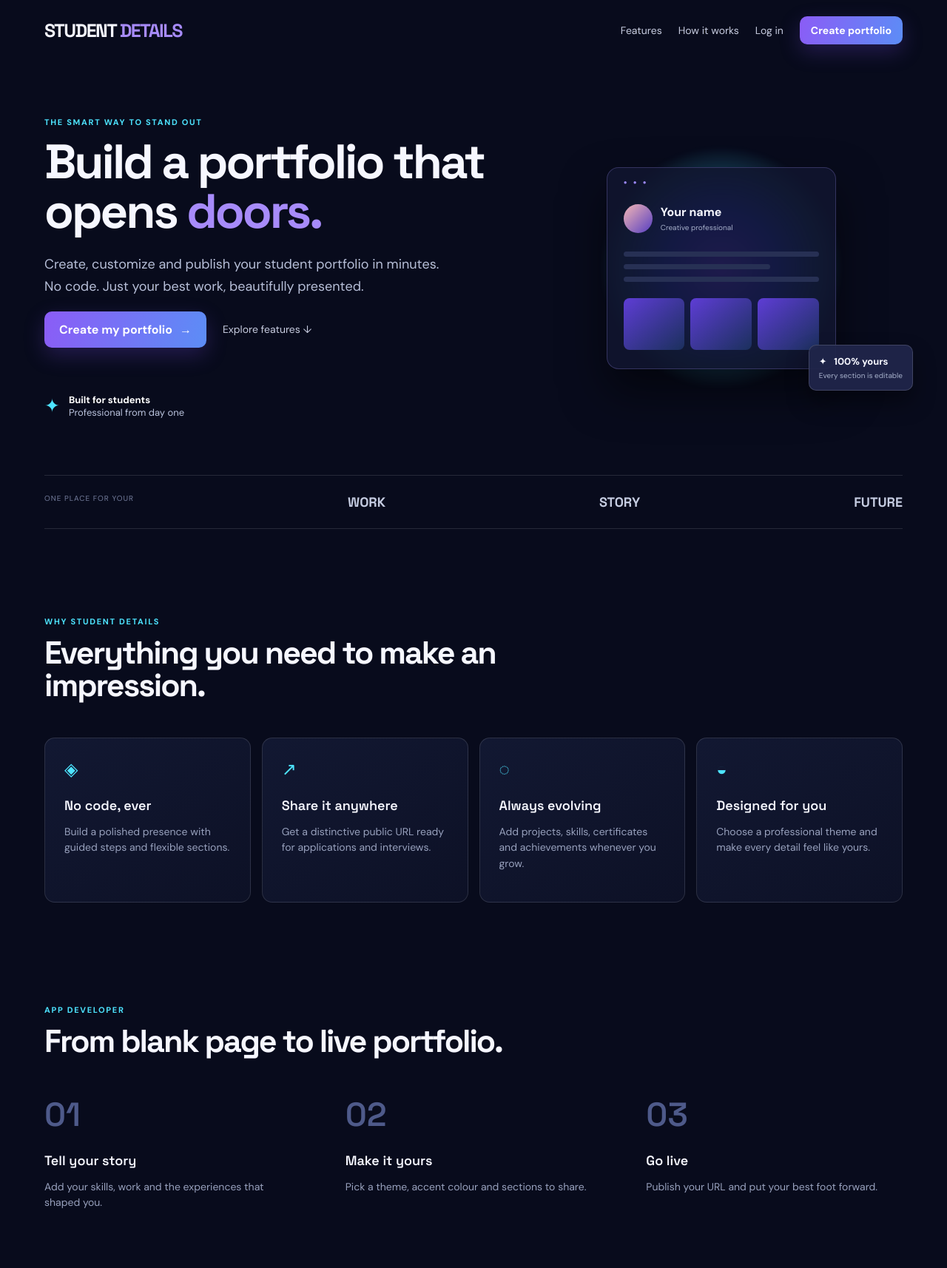
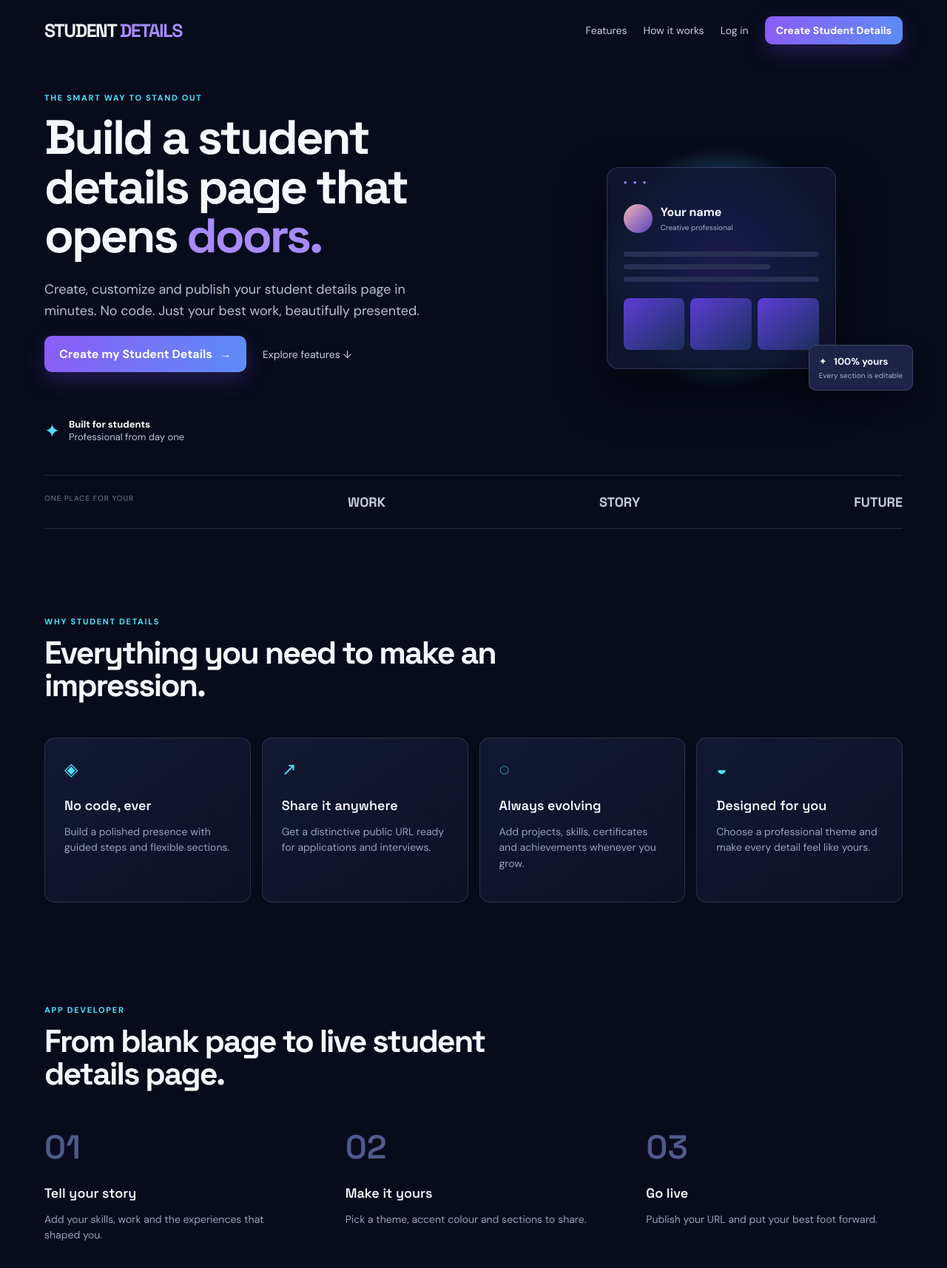
Before and after one commit to naidupradeep73-bot/student-portfolio, a Flask app: page / in a window 1280 px wide. Shown: the top 1714 px of the page at 74% size. Run offline with Flask 3, Linux system fonts and the light colour scheme.

Commit message:
Update website name

```diff
--- a/app.py
+++ b/app.py
@@ -73,7 +73,7 @@ def admin_required(fn):
 
 def clean_slug(value):
     value = re.sub(r"[^a-z0-9]+", "-", (value or "").lower()).strip("-")
-    return value[:55] or "portfolio"
+    return value[:55] or "student-details"
 
 def unique_slug(seed, exclude=None):
     base = clean_slug(seed)
@@ -83,11 +83,11 @@ def unique_slug(seed, exclude=None):
     return slug
 
 def empty_portfolio(user):
-    return {"owner_id": user["_id"], "slug": unique_slug(user["full_name"]), "name": f"{user['full_name']}'s Portfolio", "personal": {"full_name": user["full_name"], "email": user["email"], "phone": user.get("phone", ""), "headline": "", "location": "", "intro": "", "photo": user.get("profile_photo", ""), "website": ""}, "about": {"about_me": "", "objective": "", "summary": "", "interests": "", "goals": ""}, "education": [], "skills": [], "projects": [], "certifications": [], "achievements": [], "experience": [], "social_links": {}, "resume": "", "theme": {"name": "neon", "accent": "#8b5cf6"}, "privacy": DEFAULT_PRIVACY.copy(), "section_visibility": {}, "seo": {"title": "", "description": ""}, "status": "DRAFT", "created_at": now(), "updated_at": now(), "published_at": None}
+    return {"owner_id": user["_id"], "slug": unique_slug(user["full_name"]), "name": f"{user['full_name']}'s Student Details", "personal": {"full_name": user["full_name"], "email": user["email"], "phone": user.get("phone", ""), "headline": "", "location": "", "intro": "", "photo": user.get("profile_photo", ""), "website": ""}, "about": {"about_me": "", "objective": "", "summary": "", "interests": "", "goals": ""}, "education": [], "skills": [], "projects": [], "certifications": [], "achievements": [], "experience": [], "social_links": {}, "resume": "", "theme": {"name": "neon", "accent": "#8b5cf6"}, "privacy": DEFAULT_PRIVACY.copy(), "section_visibility": {}, "seo": {"title": "", "description": ""}, "status": "DRAFT", "created_at": now(), "updated_at": now(), "published_at": None}
 
 def normalize_portfolio(portfolio, user=None):
     if not portfolio: return portfolio
-    portfolio.setdefault("name", f"{user['full_name']}'s Portfolio" if user else "Student Portfolio")
+    portfolio.setdefault("name", f"{user['full_name']}'s Student Details" if user else "Student Details")
     portfolio.setdefault("slug", unique_slug(portfolio["name"], portfolio.get("_id")))
     portfolio.setdefault("personal", {})
     portfolio["personal"].setdefault("full_name", user.get("full_name", "") if user else "")
@@ -201,7 +201,8 @@ def upload(kind):
 @app.route("/uploads/<path:filename>")
 def uploaded_file(filename): return send_from_directory(UPLOAD_DIR, filename)
 
-@app.route("/portfolio/<slug>")
+@app.route("/student-details/<slug>", endpoint="student_details_public")
+@app.route("/portfolio/<slug>", endpoint="public_portfolio")
 def public_portfolio(slug):
     p = portfolios.find_one({"slug": slug, "status": "PUBLISHED"})
     if not p: abort(404)
@@ -218,7 +219,7 @@ def preview(): return render_template("public_portfolio.html", portfolio=get_por
 def publish():
     p = get_portfolio(True); action = request.get_json(silent=True) or {}; status = "PUBLISHED" if action.get("publish", True) else "UNPUBLISHED"
     portfolios.update_one({"_id": p["_id"], "owner_id": current_user()["_id"]}, {"$set": {"status": status, "published_at": now() if status == "PUBLISHED" else None, "updated_at": now()}})
-    return jsonify({"ok": True, "status": status, "url": url_for("public_portfolio", slug=p["slug"], _external=True)})
+    return jsonify({"ok": True, "status": status, "url": url_for("student_details_public", slug=p["slug"], _external=True)})
 
 @app.route("/api/contact/<portfolio_id>", methods=["POST"])
 def contact(portfolio_id):
--- a/templates/builder.html
+++ b/templates/builder.html
@@ -1 +1 @@
-{% extends 'base.html' %}{% block title %}STUDENT Builder — STUDENT{% endblock %}{% block body %}<div class="app-shell">{% include 'sidebar.html' %}<main class="builder" data-portfolio='{{portfolio|tojson}}'><header class="topbar"><div><p class="eyebrow">PORTFOLIO BUILDER</p><h1>Make it unmistakably yours.</h1></div><div class="top-actions"><span id="saveState" class="muted">Saved</span><button class="outline" onclick="savePortfolio()">Save draft</button><button class="button" onclick="publishPortfolio(true)">Publish →</button></div></header><div class="builder-layout"><section><div class="stepper" id="stepper"></div><form id="portfolioForm" class="builder-form" onsubmit="return false"></form><div class="builder-actions"><button class="outline" id="prevStep">← Previous</button><button class="button" id="nextStep">Next →</button></div></section><aside class="live-preview"><p class="eyebrow">LIVE PREVIEW</p><div id="previewCard"></div></aside></div></main></div>{% endblock %}
+{% extends 'base.html' %}{% block title %}STUDENT DETAILS Builder — STUDENT{% endblock %}{% block body %}<div class="app-shell">{% include 'sidebar.html' %}<main class="builder" data-portfolio='{{portfolio|tojson}}'><header class="topbar"><div><p class="eyebrow">STUDENT DETAILS BUILDER</p><h1>Make it unmistakably yours.</h1></div><div class="top-actions"><span id="saveState" class="muted">Saved</span><button class="outline" onclick="savePortfolio()">Save draft</button><button class="button" onclick="publishPortfolio(true)">Publish →</button></div></header><div class="builder-layout"><section><div class="stepper" id="stepper"></div><form id="portfolioForm" class="builder-form" onsubmit="return false"></form><div class="builder-actions"><button class="outline" id="prevStep">← Previous</button><button class="button" id="nextStep">Next →</button></div></section><aside class="live-preview"><p class="eyebrow">LIVE PREVIEW</p><div id="previewCard"></div></aside></div></main></div>{% endblock %}
--- a/templates/landing.html
+++ b/templates/landing.html
@@ -1,7 +1,7 @@
-{% extends 'base.html' %}{% block title %}STUDENT DETAILS — Student Portfolio Builder{% endblock %}{% block body %}
-<nav class="nav wrap"><a class="brand" href="/">STUDENT <span>DETAILS</span></a><div class="navlinks"><a href="#features">Features</a><a href="#how">How it works</a><a href="{{url_for('login')}}">Log in</a><a class="button small" href="{{url_for('register')}}">Create portfolio</a></div></nav>
-<main><section class="hero wrap"><div><p class="eyebrow">THE SMART WAY TO STAND OUT</p><h1>Build a portfolio that opens <em>doors.</em></h1><p class="lede">Create, customize and publish your student portfolio in minutes. No code. Just your best work, beautifully presented.</p><div class="actions"><a class="button" href="{{url_for('register')}}">Create my portfolio <b>→</b></a><a class="textlink" href="#features">Explore features ↓</a></div><div class="proof"><span>✦</span><p><strong>Built for students</strong><br>Professional from day one</p></div></div><div class="hero-card"><div class="orb"></div><div class="mini-browser"><div class="dots">● ● ●</div><div class="mock-head"><div class="avatar"></div><div><b>Your name</b><small>Creative professional</small></div></div><div class="mock-lines"><i></i><i></i><i></i></div><div class="mock-grid"><span></span><span></span><span></span></div></div><div class="float-card">✦ <b>100% yours</b><small>Every section is editable</small></div></div></section>
+{% extends 'base.html' %}{% block title %}STUDENT DETAILS — Student Details Builder{% endblock %}{% block body %}
+<nav class="nav wrap"><a class="brand" href="/">STUDENT <span>DETAILS</span></a><div class="navlinks"><a href="#features">Features</a><a href="#how">How it works</a><a href="{{url_for('login')}}">Log in</a><a class="button small" href="{{url_for('register')}}">Create Student Details</a></div></nav>
+<main><section class="hero wrap"><div><p class="eyebrow">THE SMART WAY TO STAND OUT</p><h1>Build a student details page that opens <em>doors.</em></h1><p class="lede">Create, customize and publish your student details page in minutes. No code. Just your best work, beautifully presented.</p><div class="actions"><a class="button" href="{{url_for('register')}}">Create my Student Details <b>→</b></a><a class="textlink" href="#features">Explore features ↓</a></div><div class="proof"><span>✦</span><p><strong>Built for students</strong><br>Professional from day one</p></div></div><div class="hero-card"><div class="orb"></div><div class="mini-browser"><div class="dots">● ● ●</div><div class="mock-head"><div class="avatar"></div><div><b>Your name</b><small>Creative professional</small></div></div><div class="mock-lines"><i></i><i></i><i></i></div><div class="mock-grid"><span></span><span></span><span></span></div></div><div class="float-card">✦ <b>100% yours</b><small>Every section is editable</small></div></div></section>
 <section class="wrap logos"><span>ONE PLACE FOR YOUR</span><b>WORK</b><b>STORY</b><b>FUTURE</b></section>
 <section id="features" class="wrap section"><p class="eyebrow">WHY STUDENT DETAILS</p><h2>Everything you need to make an impression.</h2><div class="feature-grid"><article><i>◈</i><h3>No code, ever</h3><p>Build a polished presence with guided steps and flexible sections.</p></article><article><i>↗</i><h3>Share it anywhere</h3><p>Get a distinctive public URL ready for applications and interviews.</p></article><article><i>◌</i><h3>Always evolving</h3><p>Add projects, skills, certificates and achievements whenever you grow.</p></article><article><i>◒</i><h3>Designed for you</h3><p>Choose a professional theme and make every detail feel like yours.</p></article></div></section>
-<section id="how" class="wrap section how"><p class="eyebrow">APP DEVELOPER</p><h2>From blank page to live portfolio.</h2><div class="steps"><div><strong>01</strong><h3>Tell your story</h3><p>Add your skills, work and the experiences that shaped you.</p></div><div><strong>02</strong><h3>Make it yours</h3><p>Pick a theme, accent colour and sections to share.</p></div><div><strong>03</strong><h3>Go live</h3><p>Publish your URL and put your best foot forward.</p></div></div></section>
+<section id="how" class="wrap section how"><p class="eyebrow">APP DEVELOPER</p><h2>From blank page to live student details page.</h2><div class="steps"><div><strong>01</strong><h3>Tell your story</h3><p>Add your skills, work and the experiences that shaped you.</p></div><div><strong>02</strong><h3>Make it yours</h3><p>Pick a theme, accent colour and sections to share.</p></div><div><strong>03</strong><h3>Go live</h3><p>Publish your URL and put your best foot forward.</p></div></div></section>
 <section class="cta"><div class="wrap"><p class="eyebrow">YOUR NEXT OPPORTUNITY STARTS HERE</p><h2>Make your work impossible to overlook.</h2><a class="button" href="{{url_for('register')}}">Start building for free →</a></div></section></main><footer class="wrap footer"><a class="brand" href="/">STUDENT <span>DETAILS</span></a><span>Designed for ambitious students.</span><span>App was developed by Pratheep Naidu in 2026.</span></footer>{% endblock %}
--- a/templates/messages.html
+++ b/templates/messages.html
@@ -1 +1 @@
-{% extends 'base.html' %}{% block title %}Messages — STUDENT{% endblock %}{% block body %}<div class="app-shell">{% include 'sidebar.html' %}<main class="dash"><header class="topbar"><div><p class="eyebrow">INBOX</p><h1>Messages</h1></div></header><section class="inbox">{% for message in messages %}<article class="message {{message.status}}"><div><span class="pill">{{message.status}}</span><h3>{{message.sender_name}}</h3><a href="mailto:{{message.sender_email}}">{{message.sender_email}}</a></div><p>{{message.message}}</p><div><small>{{message.created_at.strftime('%d %b %Y, %H:%M')}}</small>{% if message.status=='unread' %}<button class="outline" onclick="messageAction('{{message._id}}','PATCH')">Mark read</button>{% endif %}<button class="danger" onclick="messageAction('{{message._id}}','DELETE')">Delete</button></div></article>{% else %}<div class="empty-state"><span>✉</span><h2>Your inbox is quiet.</h2><p>Messages sent through your live portfolio will appear here.</p></div>{% endfor %}</section></main></div>{% endblock %}
+{% extends 'base.html' %}{% block title %}Messages — STUDENT{% endblock %}{% block body %}<div class="app-shell">{% include 'sidebar.html' %}<main class="dash"><header class="topbar"><div><p class="eyebrow">INBOX</p><h1>Messages</h1></div></header><section class="inbox">{% for message in messages %}<article class="message {{message.status}}"><div><span class="pill">{{message.status}}</span><h3>{{message.sender_name}}</h3><a href="mailto:{{message.sender_email}}">{{message.sender_email}}</a></div><p>{{message.message}}</p><div><small>{{message.created_at.strftime('%d %b %Y, %H:%M')}}</small>{% if message.status=='unread' %}<button class="outline" onclick="messageAction('{{message._id}}','PATCH')">Mark read</button>{% endif %}<button class="danger" onclick="messageAction('{{message._id}}','DELETE')">Delete</button></div></article>{% else %}<div class="empty-state"><span>✉</span><h2>Your inbox is quiet.</h2><p>Messages sent through your live Student Details page will appear here.</p></div>{% endfor %}</section></main></div>{% endblock %}
--- a/templates/sidebar.html
+++ b/templates/sidebar.html
@@ -1 +1 @@
-<aside class="sidebar"><a class="brand" href="/">STUDENT <span>DETAILS</span></a><nav><a href="{{url_for('dashboard')}}">⌂ Dashboard</a><a href="{{url_for('builder')}}">✦ Portfolio builder</a><a href="{{url_for('preview')}}" target="_blank">◫ Preview</a><a href="{{url_for('inbox')}}">✉ Messages</a><a href="{{url_for('profile')}}">◌ Profile</a></nav><a class="logout" href="{{url_for('logout')}}">← Log out</a></aside>
+<aside class="sidebar"><a class="brand" href="/">STUDENT <span>DETAILS</span></a><nav><a href="{{url_for('dashboard')}}">⌂ Dashboard</a><a href="{{url_for('builder')}}">✦ Student Details builder</a><a href="{{url_for('preview')}}" target="_blank">◫ Preview</a><a href="{{url_for('inbox')}}">✉ Messages</a><a href="{{url_for('profile')}}">◌ Profile</a></nav><a class="logout" href="{{url_for('logout')}}">← Log out</a></aside>
```
Also changed, not shown: templates/auth.html (+1 -1 lines), templates/dashboard.html (+1 -1 lines), templates/public_portfolio.html (+1 -1 lines), static/js/app.js.
